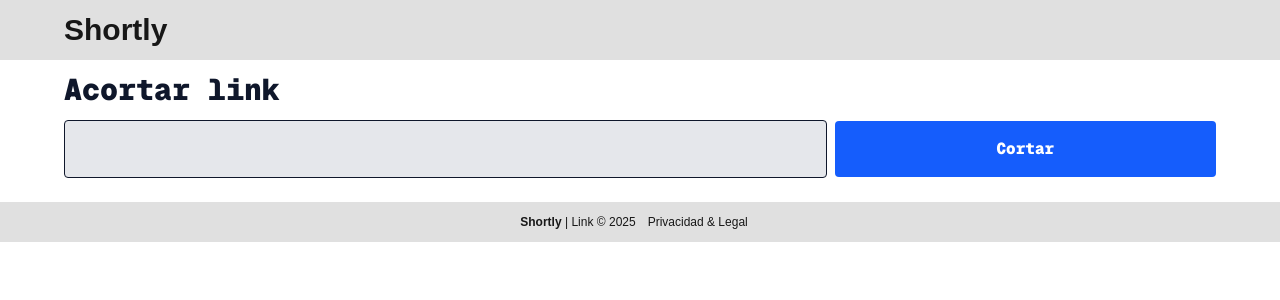
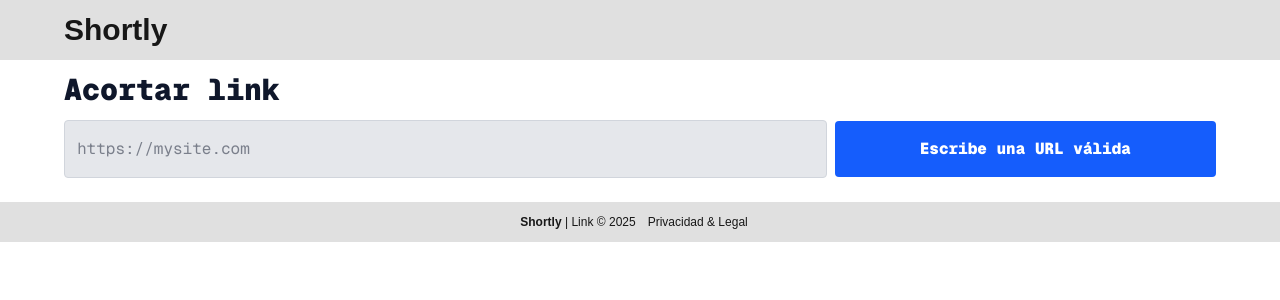
Before and after one commit to bryamjesus/shortly-next, a Next.js app: page / in a window 1280 px wide. Shown: the top 300 px of the page. Built offline with nearby package versions, Linux system fonts and the light colour scheme.

Commit message:
Feat: update form

```diff
--- a/src/components/form/ButtonShortUrl.tsx
+++ b/src/components/form/ButtonShortUrl.tsx
@@ -1,7 +1,16 @@
-export const ButtonShortUrl = () => {
+interface Props {
+  disabled: boolean;
+}
+
+export const ButtonShortUrl = ({ disabled }: Props) => {
   return (
     <>
-      <button className="font-black btn-primary md:basis-1/3">Cortar</button>
+      <button
+        type="submit"
+        className="font-black btn-primary md:basis-1/3"
+        disabled={disabled}>
+        {disabled ? 'Escribe una URL válida' : 'Cortar'}
+      </button>
     </>
   );
 };
--- a/src/components/form/FormShortUrl.tsx
+++ b/src/components/form/FormShortUrl.tsx
@@ -1,15 +1,42 @@
+'use client';
 import { geistMono } from '@/config/fonts';
+import { useState } from 'react';
 import { ButtonShortUrl } from './ButtonShortUrl';
 import { InputShortUrl } from './InputShortUrl';
 
 export const FormShortUrl = () => {
+  const [url, setUrl] = useState('');
+  const [error, setError] = useState('');
+  const [submitting, setSubmitting] = useState(false);
+
+  const isValidUrl = (value: string) => {
+    try {
+      new URL(value);
+      return true;
+    } catch {
+      return false;
+    }
+  };
+
+  const handleSubmit = async (e: React.FormEvent<HTMLFormElement>) => {
+    e.preventDefault();
+    if (!isValidUrl(url)) {
+      setError('Por favor ingresa una URL válida.');
+      return;
+    }
+    console.log('hola', { url });
+    setError('');
+    setSubmitting(true);
+    setSubmitting(false);
+  };
   return (
     <>
-      <form className={`${geistMono.className}`} action="">
+      <form className={`${geistMono.className}`} onSubmit={handleSubmit}>
         <div className="py-3 flex items-center flex-col gap-2 md:flex-row">
-          <InputShortUrl />
-          <ButtonShortUrl />
+          <InputShortUrl url={url} setUrl={setUrl} error={error} />
+          <ButtonShortUrl disabled={!url || !!error || submitting} />
         </div>
+        {error && <p className="text-red-500 text-sm">{error}</p>}
       </form>
     </>
   );
--- a/src/components/form/InputShortUrl.tsx
+++ b/src/components/form/InputShortUrl.tsx
@@ -1,9 +1,21 @@
-export const InputShortUrl = () => {
+import { Dispatch, SetStateAction } from 'react';
+
+interface Props {
+  url: string;
+  setUrl: Dispatch<SetStateAction<string>>;
+  error: string;
+}
+export const InputShortUrl = ({ url, setUrl, error }: Props) => {
   return (
     <>
       <input
-        className={`w-full py-4 px-3 border bg-gray-200 rounded md:basis-2/3`}
+        className={`w-full py-4 px-3 border bg-gray-200 rounded md:basis-2/3 ${
+          error ? 'border-red-500' : 'border-gray-300'
+        }`}
         type="text"
+        value={url}
+        onChange={(e) => setUrl(e.target.value)}
+        placeholder="https://mysite.com"
       />
     </>
   );
```
